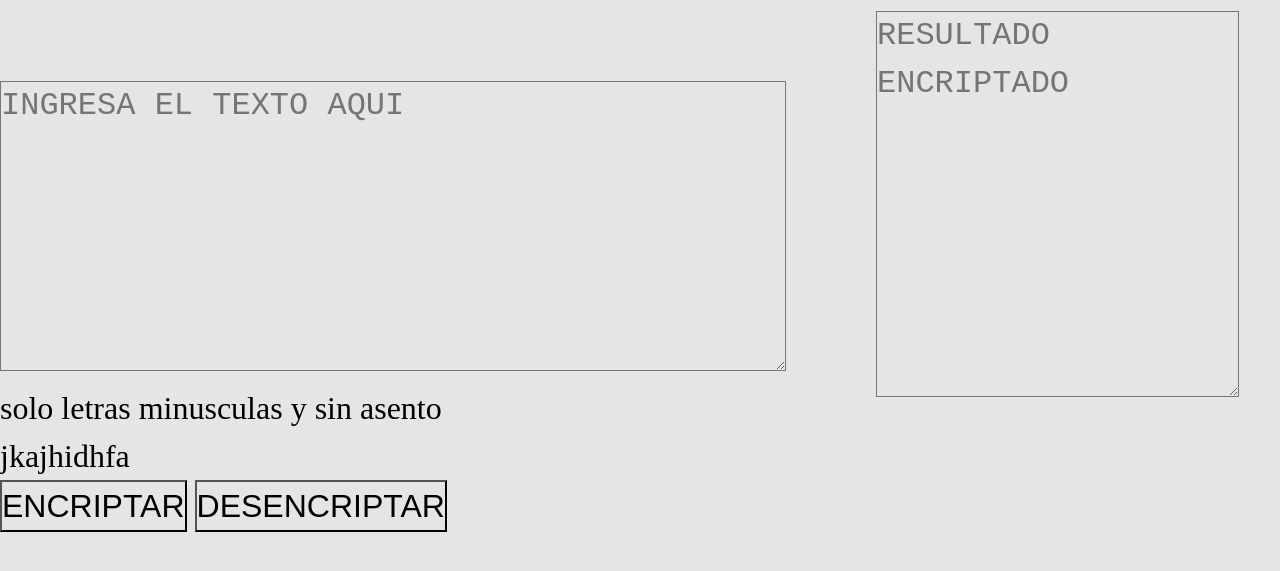
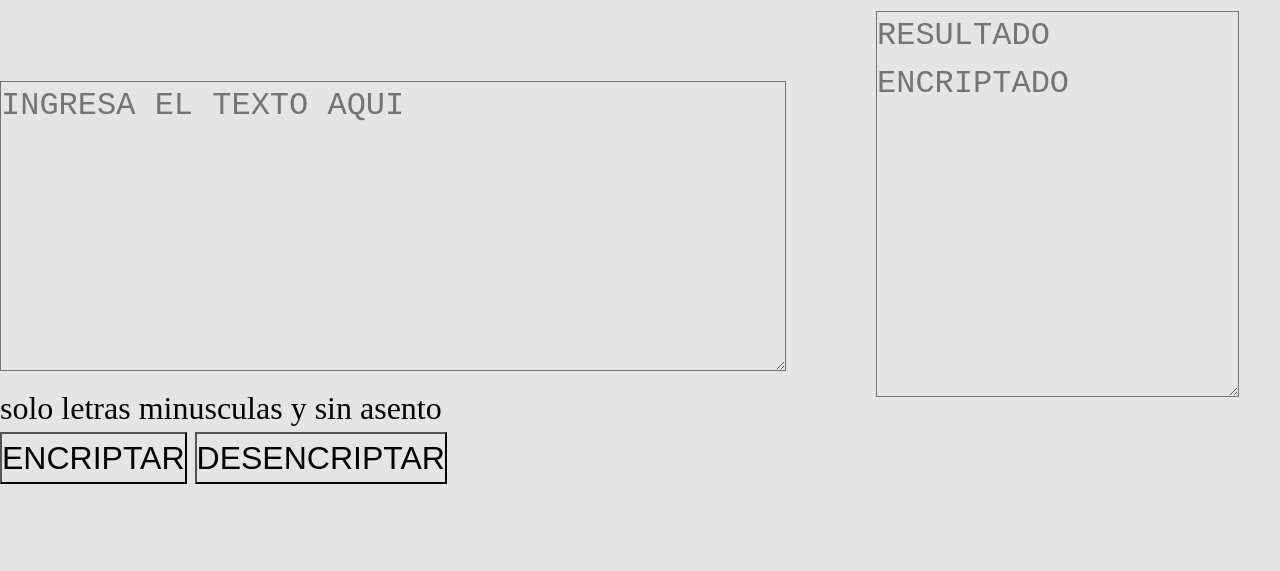
Before and after one commit to stekaguirre/encriptador.github.io, a plain HTML site: page index.html in a window 1280 px wide. Shown: the part 57-628 px from the top of the page. Drawn offline with Linux system fonts and the light colour scheme.

Commit message:
ya estoy en github y este es mi primer commit

```diff
--- a/index.html
+++ b/index.html
@@ -16,7 +16,6 @@
         <section>
             <textarea type="text" class="input-text" cols="40" rows="6" placeholder="INGRESA EL TEXTO AQUI" ></textarea>
             <H6>solo letras minusculas y sin asento</H6>
-            <h1>jkajhidhfa</h1>
             <div>
                 <button type="button" onclick="botonEncriptar()" >ENCRIPTAR</button>
                 <button type="button">DESENCRIPTAR</button>
```
